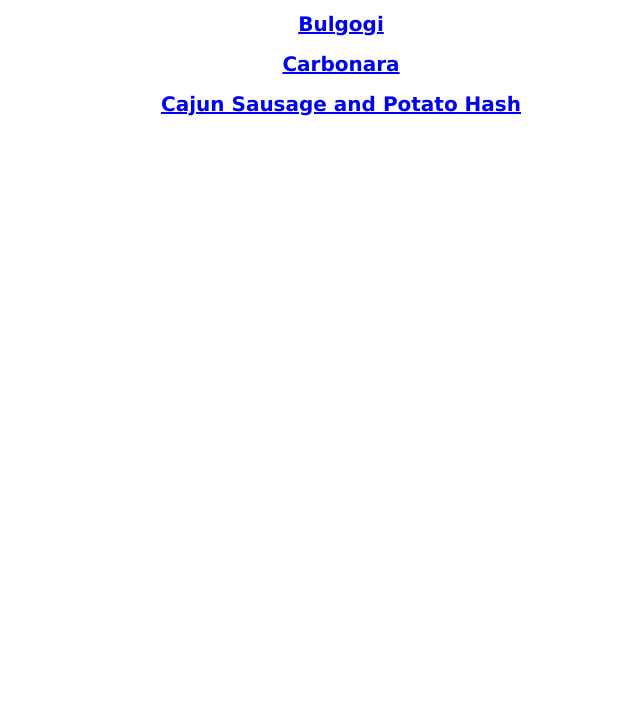
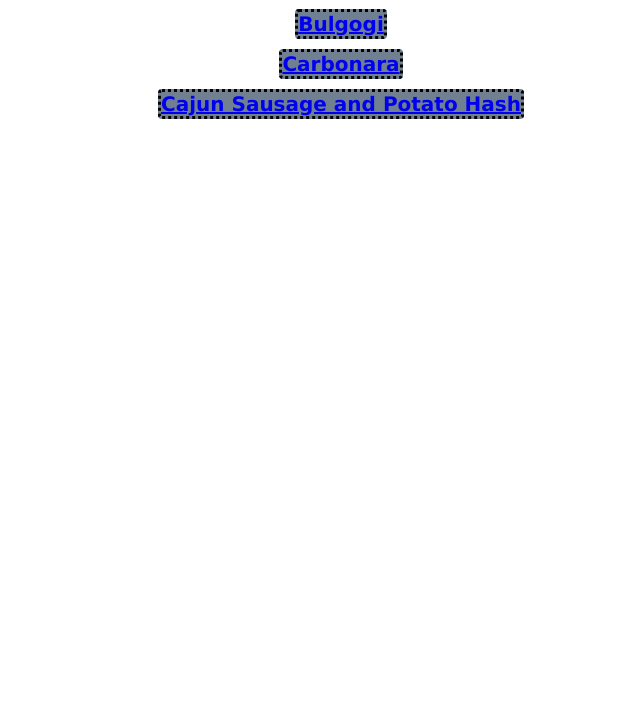
Before and after one commit to dookkorb93/odin-recipes, a plain HTML site: page index.html in a window 1280 px wide. Shown: the part 74-800 px from the top of the page, without its empty margins (319-959 px from the left). Drawn offline with Linux system fonts and the light colour scheme.

Commit message:
Add button styles to index file

```diff
--- a/styles.css
+++ b/styles.css
@@ -51,3 +51,13 @@ img {
     margin: 8px auto;
     border-radius: 4px;
 }
+
+.button-one,
+.button-two,
+.button-three {
+    border-radius: 4px;
+    font-size: 20px;
+    background-color: slategrey;
+    border: 3px dotted black;
+    box-shadow: 8px rgb (0, 0, 0);
+}
```
